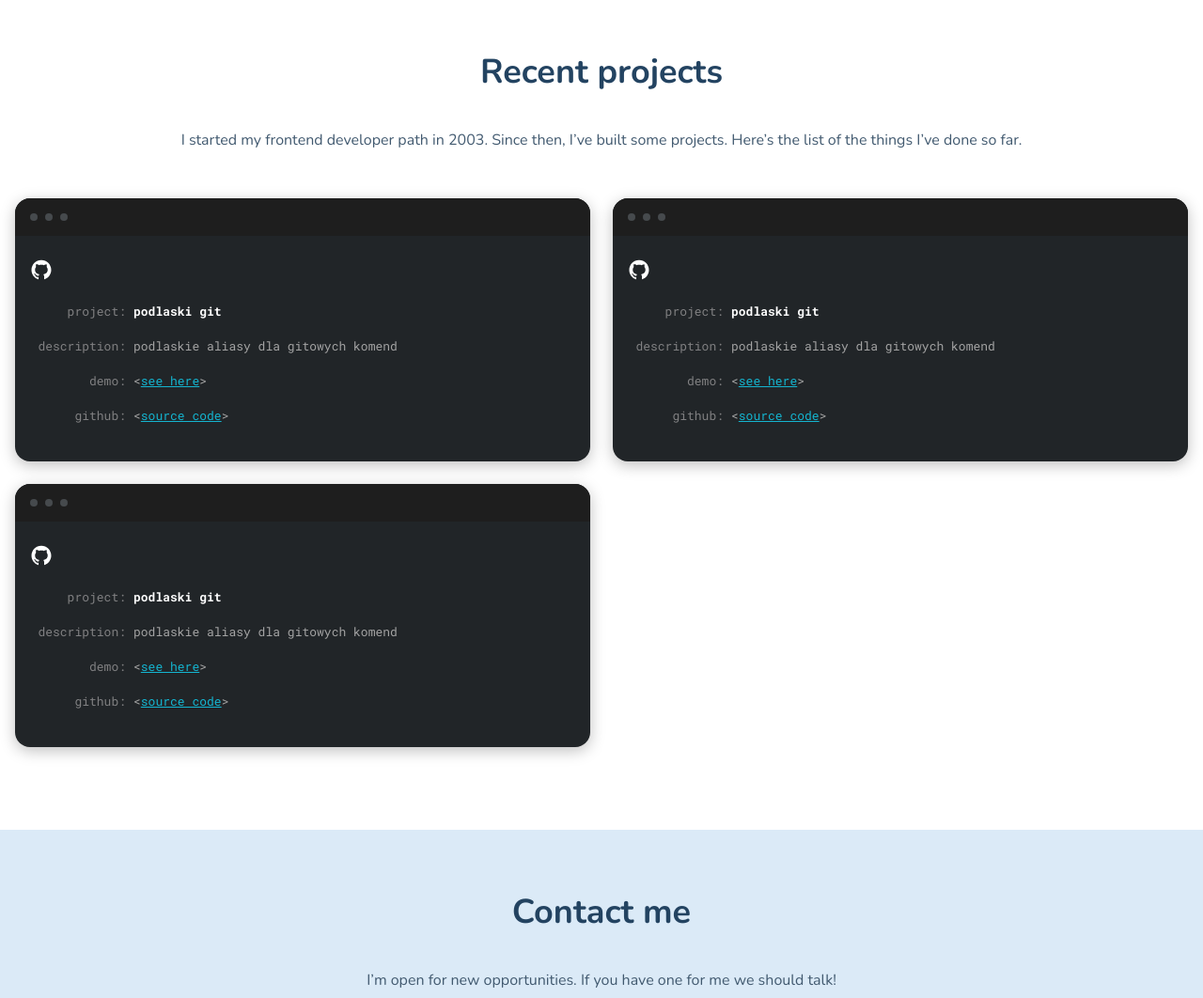
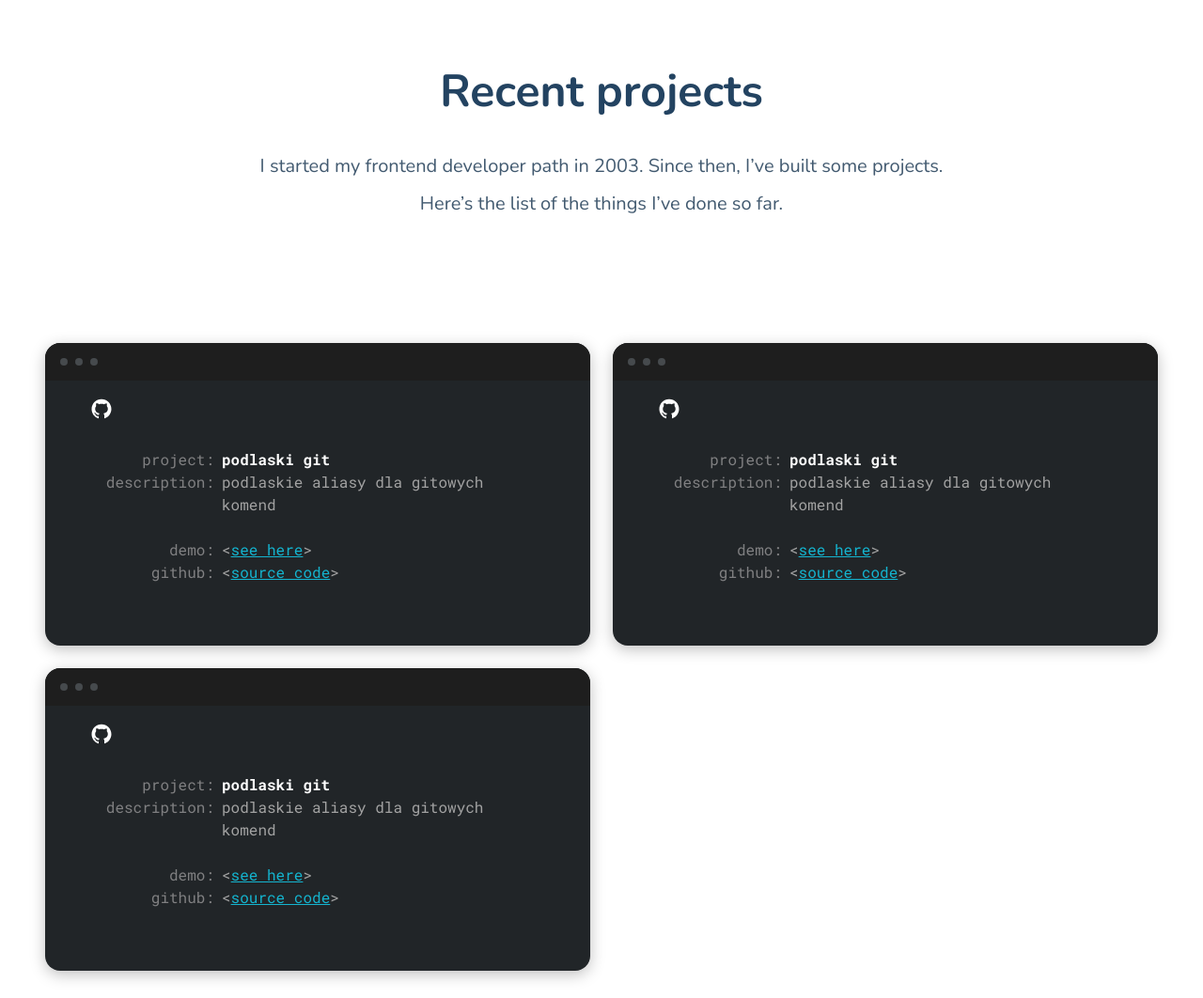
Before and after one commit to karol-pietruczuk/karol-pietruczuk.github.io, a website built with webpack: page src/pages/index.html in a window 1280 px wide. Shown: the part 1780-2842 px from the top of the page at 94% size. Built offline with nearby package versions, Linux system fonts and the light colour scheme.

Commit message:
feat: projects desktop styles

```diff
--- a/src/pages/index.html
+++ b/src/pages/index.html
@@ -111,15 +111,15 @@
               <h3 class="project__grid project__title">
                 <span class="project__label">project:</span> <span>podlaski git</span>
               </h3>
-              <p class="project__grid project__description">
+              <p class="project__grid project__grid--description">
                 <span class="project__label">description:</span>
                 <span>podlaskie aliasy dla gitowych komend</span>
               </p>
-              <p class="project__grid project__description">
+              <p class="project__grid">
                 <span class="project__label">demo:</span>
                 <span>&lt;<a class="project__link" href="#" title="podlaski git - demo">see here</a>&gt;</span>
               </p>
-              <p class="project__grid project__description">
+              <p class="project__grid">
                 <span class="project__label">github:</span>
                 <span>&lt;<a class="project__link" href="#" title="podlaski git - github">source code</a>&gt;</span>
               </p>
@@ -136,15 +136,15 @@
               <h3 class="project__grid project__title">
                 <span class="project__label">project:</span> <span>podlaski git</span>
               </h3>
-              <p class="project__grid project__description">
+              <p class="project__grid project__grid--description">
                 <span class="project__label">description:</span>
                 <span>podlaskie aliasy dla gitowych komend</span>
               </p>
-              <p class="project__grid project__description">
+              <p class="project__grid">
                 <span class="project__label">demo:</span>
                 <span>&lt;<a class="project__link" href="#" title="podlaski git - demo">see here</a>&gt;</span>
               </p>
-              <p class="project__grid project__description">
+              <p class="project__grid">
                 <span class="project__label">github:</span>
                 <span>&lt;<a class="project__link" href="#" title="podlaski git - github">source code</a>&gt;</span>
               </p>
@@ -161,15 +161,15 @@
               <h3 class="project__grid project__title">
                 <span class="project__label">project:</span> <span>podlaski git</span>
               </h3>
-              <p class="project__grid project__description">
+              <p class="project__grid project__grid--description">
                 <span class="project__label">description:</span>
                 <span>podlaskie aliasy dla gitowych komend</span>
               </p>
-              <p class="project__grid project__description">
+              <p class="project__grid">
                 <span class="project__label">demo:</span>
                 <span>&lt;<a class="project__link" href="#" title="podlaski git - demo">see here</a>&gt;</span>
               </p>
-              <p class="project__grid project__description">
+              <p class="project__grid">
                 <span class="project__label">github:</span>
                 <span>&lt;<a class="project__link" href="#" title="podlaski git - github">source code</a>&gt;</span>
               </p>
--- a/src/scss/modules/projects.scss
+++ b/src/scss/modules/projects.scss
@@ -1,11 +1,20 @@
 .projects{
     padding: 64px 16px 88px;
+    @media (min-width: $desktop){
+        padding: 80px 16px 176px;
+    }
     &__description{
         font-weight: 300;
         font-size: 16px;
         line-height: 32px;
         text-align: center;
-        margin: 32px 0 46px;
+        margin: 32px auto 46px;
+        max-width: 782px;
+        @media (min-width: $desktop){
+            font-size: 20px;
+            line-height: 40px;
+            margin-bottom: 128px
+        }
     }
     &__header{
         font-weight: bold;
@@ -14,6 +23,10 @@
         color: $textDark;
         margin: 0;
         text-align: center;
+        @media (min-width: $desktop){
+            font-size: 48px;
+            line-height: 56px;
+        }
     }
 }
 
@@ -27,6 +40,9 @@
     font-size: 13px;
     line-height: 24px;
     box-shadow: 0px 4px 16px rgba(0, 0, 0, 0.25);
+    @media (min-width: $desktop){
+        font-size: 16px;
+    }
     &__circle{
         display: block;
         height: 8px;
@@ -37,11 +53,21 @@
     }
     &__content{
         padding: 24px 16px;
+        @media (min-width: $desktop){
+            padding: 18px 48px 66px;
+        }
     }
     &__grid{
         display: grid;
         grid-template-columns: 102px 1fr;
         column-gap: 8px;
+        margin: 0 0 0 16px;
+        @media (min-width: $desktop){
+            grid-template-columns: 116px 1fr;
+        }
+        &--description{
+            margin-bottom: 24px;
+        }
     }
     &__label{
         display: block;
@@ -57,6 +83,10 @@
         font-size: 13px;
         line-height: 24px;
         color: #fff;
+        margin-top: 24px;
+        @media (min-width: $desktop){
+            font-size: 16px;
+        }
     }
     &__window{
         height: 40px;
@@ -69,9 +99,13 @@
 
 .projects-grid{
     display: grid;
+    grid-template-columns: 1fr;
     column-gap: 24px;
     row-gap: 24px;
+    max-width: 450px;
+    margin: 0 auto;
     @media (min-width: $tablet){
         grid-template-columns: 1fr 1fr;
+        max-width: 1184px;
     }
 }
```
